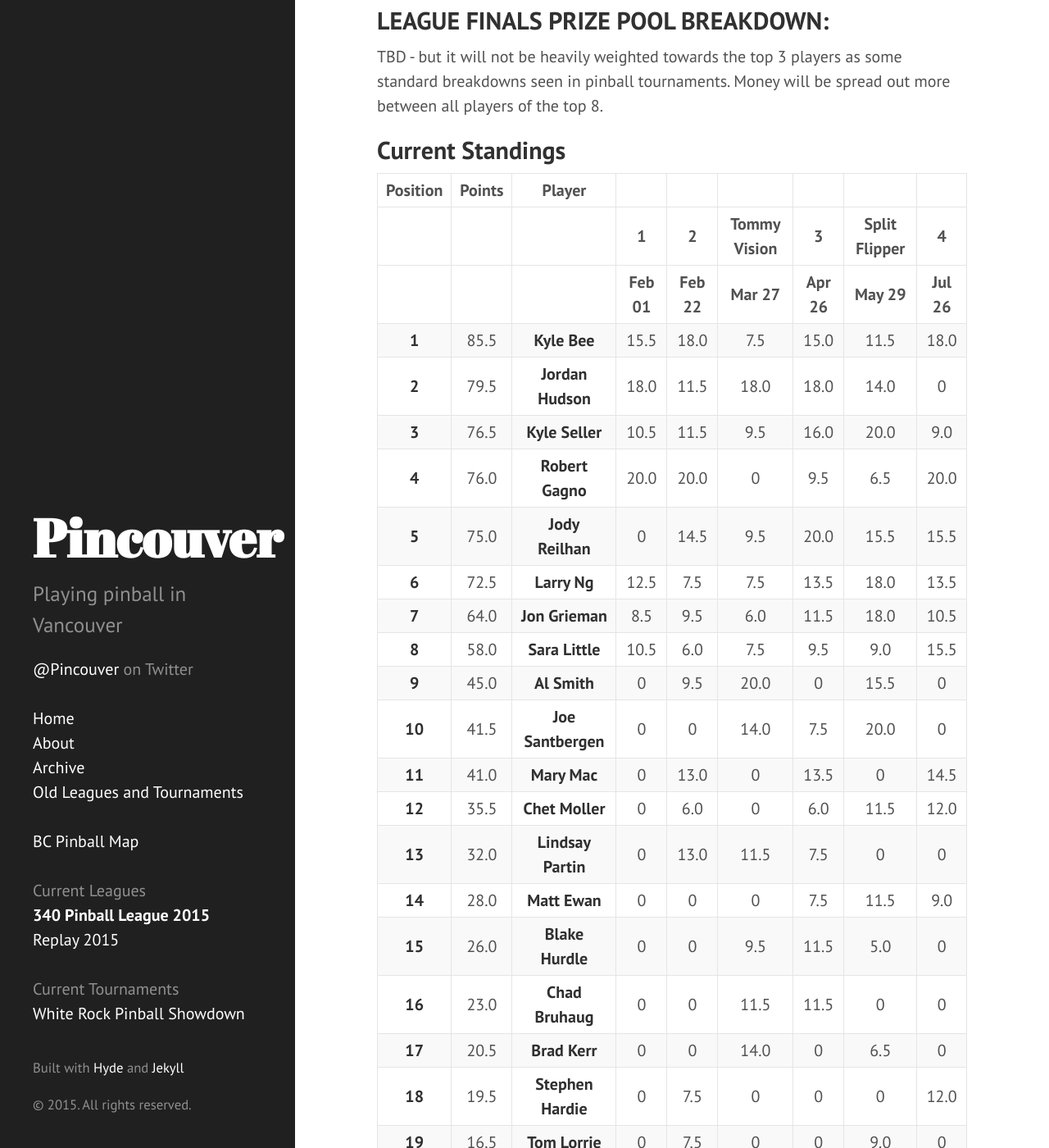
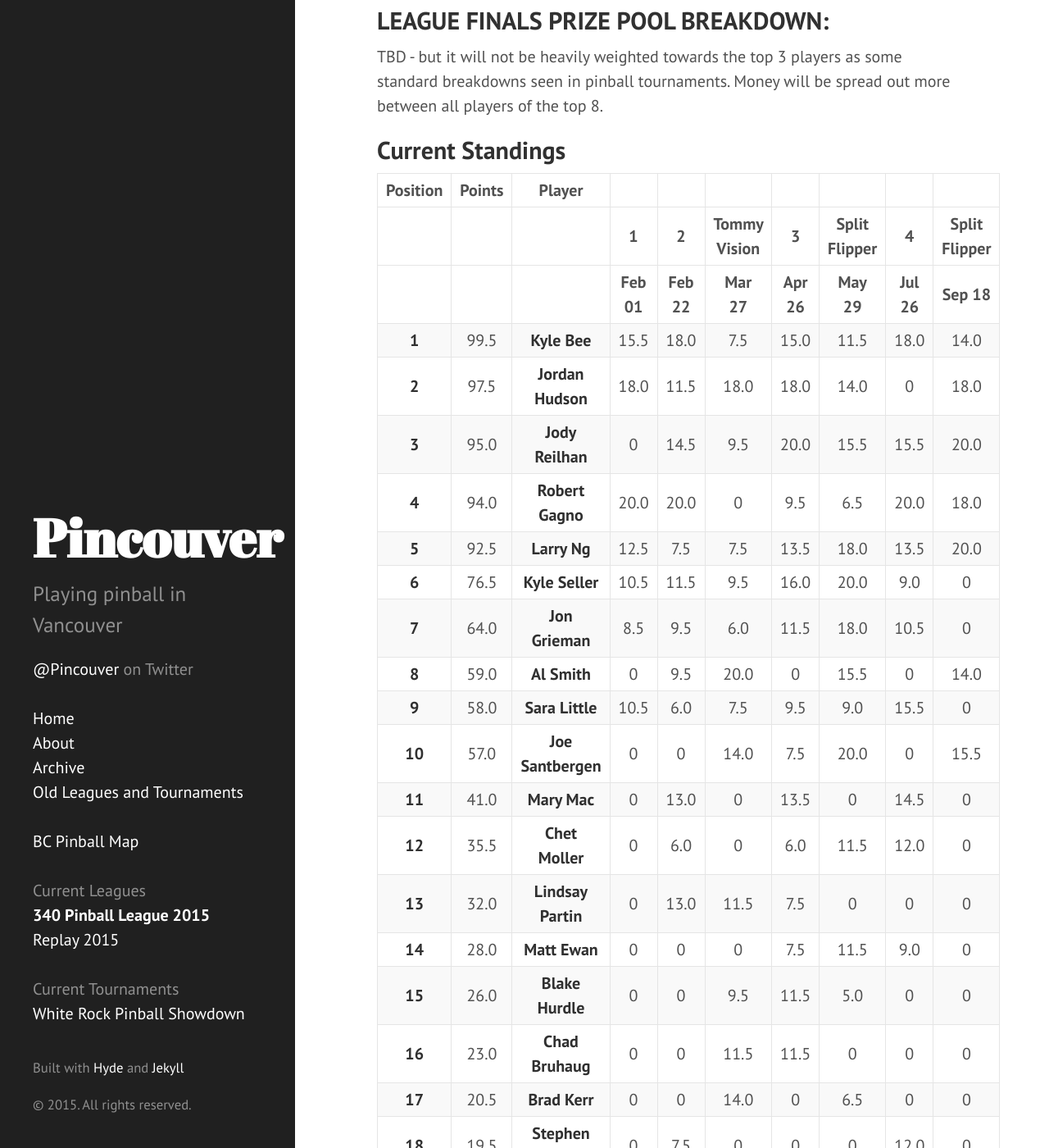
Before and after one commit to lytfyre/VancouverPinball, a Jekyll site: the page built from leagues/340_pinball.md, in a window 1280 px wide and 1400 px high, scrolled down 1221 px. Shown: the whole window at 82% size. Built offline with Jekyll 4.4.1, drawn with Linux system fonts in a browser that asks for light colours; some of the changed text lies outside the part shown.

Commit message:
Add 340 split flipper 2 results

```diff
--- a/leagues/340_pinball.md
+++ b/leagues/340_pinball.md
@@ -44,53 +44,56 @@ TBD - but it will not be heavily weighted towards the top 3 players as some stan
 
 ## Current Standings
 
-| Position | Points | Player | | | | | | |
- | | | |1 | 2 | Tommy Vision | 3 | Split Flipper | 4 |
- | | | |Feb 01 | Feb 22 | Mar 27 | Apr 26 | May 29 | Jul 26 |
-| :-------: | :-------: | :-------: | :-------: | :-------: | :-------: | :-------: | :-------: | :-------:
-| **1**|85.5|**Kyle Bee**|15.5|18.0|7.5|15.0|11.5|18.0|
-| **2**|79.5|**Jordan Hudson**|18.0|11.5|18.0|18.0|14.0|0|
-| **3**|76.5|**Kyle Seller**|10.5|11.5|9.5|16.0|20.0|9.0|
-| **4**|76.0|**Robert Gagno**|20.0|20.0|0|9.5|6.5|20.0|
-| **5**|75.0|**Jody Reilhan**|0|14.5|9.5|20.0|15.5|15.5|
-| **6**|72.5|**Larry Ng**|12.5|7.5|7.5|13.5|18.0|13.5|
-| **7**|64.0|**Jon Grieman**|8.5|9.5|6.0|11.5|18.0|10.5|
-| **8**|58.0|**Sara Little**|10.5|6.0|7.5|9.5|9.0|15.5|
-| **9**|45.0|**Al Smith**|0|9.5|20.0|0|15.5|0|
-| **10**|41.5|**Joe Santbergen**|0|0|14.0|7.5|20.0|0|
-| **11**|41.0|**Mary Mac**|0|13.0|0|13.5|0|14.5|
-| **12**|35.5|**Chet Moller**|0|6.0|0|6.0|11.5|12.0|
-| **13**|32.0|**Lindsay Partin**|0|13.0|11.5|7.5|0|0|
-| **14**|28.0|**Matt Ewan**|0|0|0|7.5|11.5|9.0|
-| **15**|26.0|**Blake Hurdle**|0|0|9.5|11.5|5.0|0|
-| **16**|23.0|**Chad Bruhaug**|0|0|11.5|11.5|0|0|
-| **17**|20.5|**Brad Kerr**|0|0|14.0|0|6.5|0|
-| **18**|19.5|**Stephen Hardie**|0|7.5|0|0|0|12.0|
-| **19**|16.5|**Tom Lorrie**|0|7.5|0|0|9.0|0|
-| **20**|16.0|**Scott Jack**|0|16.0|0|0|0|0|
-| **21**|16.0|**Daniel Skolovy**|0|0|16.0|0|0|0|
-| **22**|15.5|**Eden Stamm**|15.5|0|0|0|0|0|
-| **23**|14.5|**Dave Mercier**|14.5|0|0|0|0|0|
-| **24**|14.5|**Shawn Haley**|0|14.5|0|0|0|0|
-| **25**|14.0|**Arlin Kalenchuk**|0|0|0|0|14.0|0|
-| **26**|14.0|**Danny Cabral**|0|0|14.0|0|0|0|
-| **27**|13.0|**Nolan Veljacic**|0|0|13.0|0|0|0|
-| **28**|12.5|**Brennan Lloyd**|12.5|0|0|0|0|0|
-| **29**|12.5|**Snickers Wallace**|12.5|0|0|0|0|0|
-| **30**|11.5|**Sean Parton**|0|0|0|0|11.5|0|
-| **31**|10.5|**Chad Wren**|0|0|0|0|0|10.5|
-| **32**|10.5|**Larry Glowacki**|10.5|0|0|0|0|0|
-| **33**|9.5|**Andrew Mannas**|0|0|0|9.5|0|0|
-| **34**|9.5|**Jack Nixon**|0|9.5|0|0|0|0|
-| **35**|9.0|**Ed Reitmeier**|0|0|0|0|9.0|0|
-| **36**|9.0|**Fenna**|0|0|0|0|9.0|0|
-| **37**|8.5|**J M**|8.5|0|0|0|0|0|
-| **38**|8.5|**Darryl 340**|8.5|0|0|0|0|0|
-| **39**|7.0|**Steve Gonda**|7.0|0|0|0|0|0|
-| **40**|7.0|**Penny Daniels**|7.0|0|0|0|0|0|
-| **41**|6.5|**Spencer Parton**|0|0|0|0|6.5|0|
-| **42**|6.5|**Ian Torn**|0|0|0|0|6.5|0|
-| **43**|6.0|**Darcy**|0|0|6.0|0|0|0|
-| **44**|6.0|**Matt Read**|0|0|0|6.0|0|0|
-| **45**|5.0|**Alex Mackay**|0|0|0|0|5.0|0|
-| **46**|5.0|**James**|0|0|5.0|0|0|0|
+| Position | Points | Player | | | | | | | |
+ | | | |1 | 2 | Tommy Vision | 3 | Split Flipper | 4 | Split Flipper |
+ | | | |Feb 01 | Feb 22 | Mar 27 | Apr 26 | May 29 | Jul 26 | Sep 18 |
+| :-------: | :-------: | :-------: | :-------: | :-------: | :-------: | :-------: | :-------: | :-------: | :-------:
+| **1**|99.5|**Kyle Bee**|15.5|18.0|7.5|15.0|11.5|18.0|14.0|
+| **2**|97.5|**Jordan Hudson**|18.0|11.5|18.0|18.0|14.0|0|18.0|
+| **3**|95.0|**Jody Reilhan**|0|14.5|9.5|20.0|15.5|15.5|20.0|
+| **4**|94.0|**Robert Gagno**|20.0|20.0|0|9.5|6.5|20.0|18.0|
+| **5**|92.5|**Larry Ng**|12.5|7.5|7.5|13.5|18.0|13.5|20.0|
+| **6**|76.5|**Kyle Seller**|10.5|11.5|9.5|16.0|20.0|9.0|0|
+| **7**|64.0|**Jon Grieman**|8.5|9.5|6.0|11.5|18.0|10.5|0|
+| **8**|59.0|**Al Smith**|0|9.5|20.0|0|15.5|0|14.0|
+| **9**|58.0|**Sara Little**|10.5|6.0|7.5|9.5|9.0|15.5|0|
+| **10**|57.0|**Joe Santbergen**|0|0|14.0|7.5|20.0|0|15.5|
+| **11**|41.0|**Mary Mac**|0|13.0|0|13.5|0|14.5|0|
+| **12**|35.5|**Chet Moller**|0|6.0|0|6.0|11.5|12.0|0|
+| **13**|32.0|**Lindsay Partin**|0|13.0|11.5|7.5|0|0|0|
+| **14**|28.0|**Matt Ewan**|0|0|0|7.5|11.5|9.0|0|
+| **15**|26.0|**Blake Hurdle**|0|0|9.5|11.5|5.0|0|0|
+| **16**|23.0|**Chad Bruhaug**|0|0|11.5|11.5|0|0|0|
+| **17**|20.5|**Brad Kerr**|0|0|14.0|0|6.5|0|0|
+| **18**|19.5|**Stephen Hardie**|0|7.5|0|0|0|12.0|0|
+| **19**|16.5|**Tom Lorrie**|0|7.5|0|0|9.0|0|0|
+| **20**|16.0|**Scott Jack**|0|16.0|0|0|0|0|0|
+| **21**|16.0|**Daniel Skolovy**|0|0|16.0|0|0|0|0|
+| **22**|15.5|**Rob Moller**|0|0|0|0|0|0|15.5|
+| **23**|15.5|**Eden Stamm**|15.5|0|0|0|0|0|0|
+| **24**|14.5|**Dave Mercier**|14.5|0|0|0|0|0|0|
+| **25**|14.5|**Shawn Haley**|0|14.5|0|0|0|0|0|
+| **26**|14.0|**Arlin Kalenchuk**|0|0|0|0|14.0|0|0|
+| **27**|14.0|**Danny Cabral**|0|0|14.0|0|0|0|0|
+| **28**|13.0|**Nolan Veljacic**|0|0|13.0|0|0|0|0|
+| **29**|12.5|**Don McEnroe**|0|0|0|0|0|0|12.5|
+| **30**|12.5|**Brennan Lloyd**|12.5|0|0|0|0|0|0|
+| **31**|12.5|**Snickers Wallace**|12.5|0|0|0|0|0|0|
+| **32**|12.5|**Jen Andrieshyn**|0|0|0|0|0|0|12.5|
+| **33**|11.5|**Sean Parton**|0|0|0|0|11.5|0|0|
+| **34**|10.5|**Chad Wren**|0|0|0|0|0|10.5|0|
+| **35**|10.5|**Larry Glowacki**|10.5|0|0|0|0|0|0|
+| **36**|9.5|**Andrew Mannas**|0|0|0|9.5|0|0|0|
+| **37**|9.5|**Jack Nixon**|0|9.5|0|0|0|0|0|
+| **38**|9.0|**Ed Reitmeier**|0|0|0|0|9.0|0|0|
+| **39**|9.0|**Fenna**|0|0|0|0|9.0|0|0|
+| **40**|8.5|**J M**|8.5|0|0|0|0|0|0|
+| **41**|8.5|**Darryl 340**|8.5|0|0|0|0|0|0|
+| **42**|7.0|**Steve Gonda**|7.0|0|0|0|0|0|0|
+| **43**|7.0|**Penny Daniels**|7.0|0|0|0|0|0|0|
+| **44**|6.5|**Spencer Parton**|0|0|0|0|6.5|0|0|
+| **45**|6.5|**Ian Torn**|0|0|0|0|6.5|0|0|
+| **46**|6.0|**Darcy**|0|0|6.0|0|0|0|0|
+| **47**|6.0|**Matt Read**|0|0|0|6.0|0|0|0|
+| **48**|5.0|**Alex Mackay**|0|0|0|0|5.0|0|0|
+| **49**|5.0|**James**|0|0|5.0|0|0|0|0|
```
